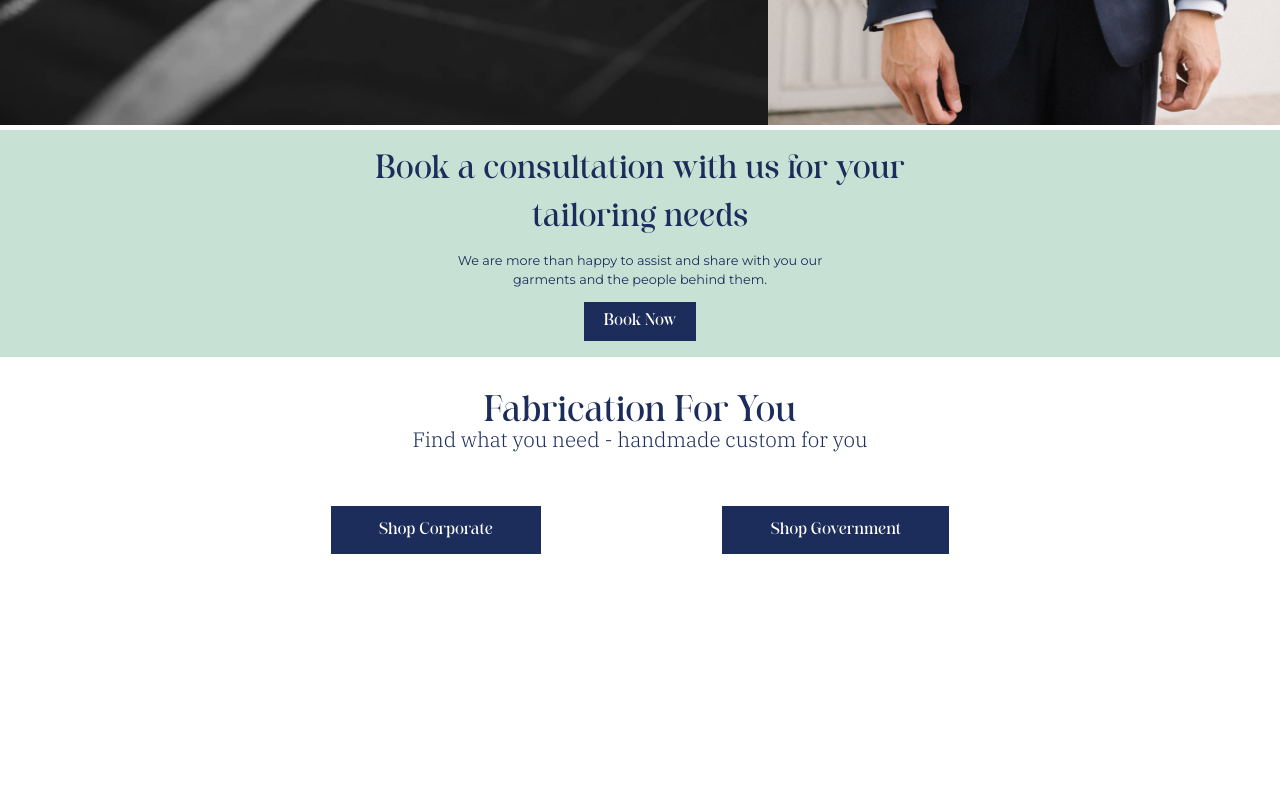
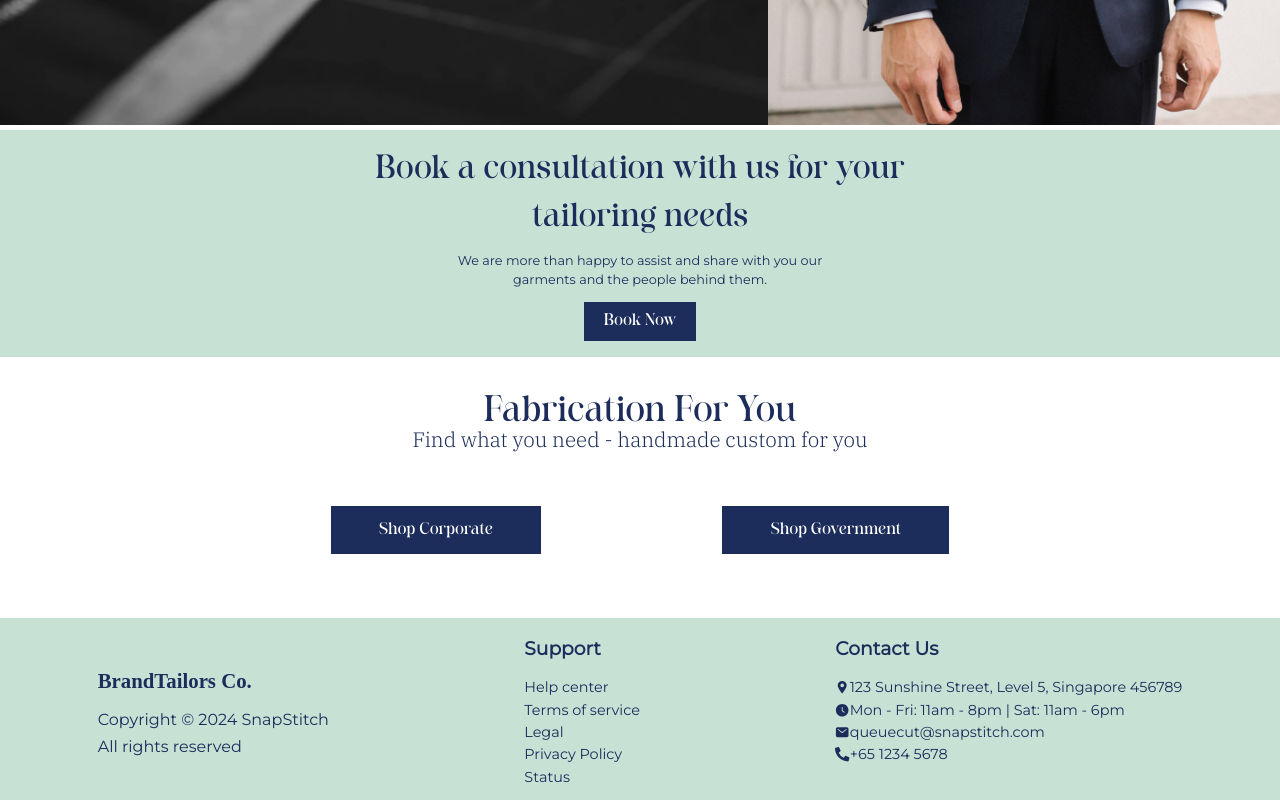
Before and after one commit to DediSepteo/WebApp-Tailor, a React (Create React App) app in the folder cha-project/: page /Home in a window 1280 px wide. Shown: the part 569-1369 px from the top of the page. Before the commit the page ends 1187 px from the top, so only its background shows below. Built offline with nearby package versions, Linux system fonts and the light colour scheme; a web font is replaced by a local one.

Commit message:
uncomment footer

```diff
--- a/cha-project/src/App.js
+++ b/cha-project/src/App.js
@@ -32,7 +32,7 @@ const AppContent = () => {
                 <Route path="/Government" element={<Category type="Government" />} />
                 {/* <Route path="/Customer" element={<Customer />} /> */}
             </Routes>
-            {/* {!(location.pathname === '/Login' || location.pathname === '/Register') && <Footer />} */}
+            {!(location.pathname === '/Login' || location.pathname === '/Register') && <Footer />}
         </>
     );
 };
```
